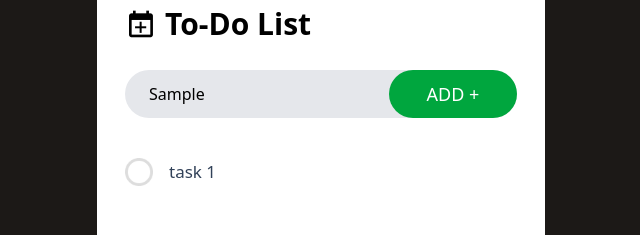
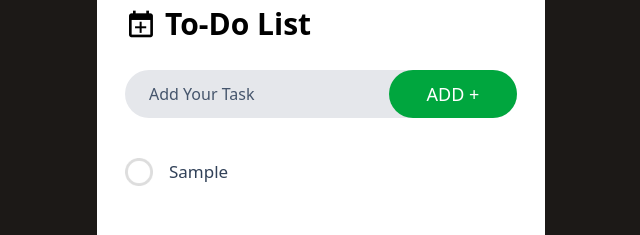
Before and after one commit to KushanRuwanPathirana/ToDo_App, a React (Vite) app: page / in a window 1280 px wide. Both pictures are taken after typing "Sample" into the empty fields and a click on the button "ADD +". Shown: the part 175-410 px from the top of the page, without its empty margins (319-959 px from the left). Built offline with nearby package versions, Linux system fonts and the light colour scheme.

Commit message:
Add new task part

```diff
--- a/src/Components/ToDo.jsx
+++ b/src/Components/ToDo.jsx
@@ -1,8 +1,34 @@
-import React from 'react'
+import React, { useEffect, useRef, useState } from 'react'
 import todo_icon from '../assets/todo_icon.png'
 import ToDoItems from './ToDoItems'
 
 const ToDo = () => {
+
+  const [todoList,setTodoList]= useState(localStorage.getItem("todos")? JSON.parse(localStorage.getItem("todos")) : []);
+
+  const inputRef =useRef();
+
+  {/* ------------ADD todo items---------------------   */}
+    const add =()=>{
+         const inputText =inputRef.current.value.trim();
+
+         if (inputText ===""){
+        return null;
+        }
+
+         const newTodo={
+            id: Date.now(),
+            text: inputText,
+            isComplete: false,
+         }
+         setTodoList((prev)=>[...prev, newTodo]);
+         inputRef.current.value ="";
+    }
+
+    useEffect(()=>{
+        localStorage.setItem("todos", JSON.stringify(todoList))
+    },[todoList])
+
   return (
     <div className=" bg-white place-self-center w-11/12 max-w-md flex flex-col p-7 min-h-[550px] rounded-xl">
 
@@ -16,14 +42,16 @@ const ToDo = () => {
        {/* ------------Input box---------------------   */}
 
         <div className='flex items-center my-7 bg-gray-200 rounded-full'>
-            <input className='bg-transparent border-0 outline-none flex-1 h-12 pl-6 pr-2 placeholder:text-slate-600' type="text" placeholder='Add Your Task'/>
-            <button className='border-none rounded-full bg-green-600 w-32 h-12 text-white text-lg font-medium cursor-pointer hover:bg-green-700'>ADD +</button>
+            <input ref={inputRef} className='bg-transparent border-0 outline-none flex-1 h-12 pl-6 pr-2 placeholder:text-slate-600' type="text" placeholder='Add Your Task'/>
+            <button onClick={add} className='border-none rounded-full bg-green-600 w-32 h-12 text-white text-lg font-medium cursor-pointer hover:bg-green-700'>ADD +</button>
         </div>
 
           {/* ------------To-Do List---------------------   */}
 
           <div>
-            <ToDoItems/>
+            {todoList.map((item, index)=>{
+                 return<ToDoItems key={index} text={item.text}/>
+            })}
           </div>
 
     </div>
--- a/src/Components/ToDoItems.jsx
+++ b/src/Components/ToDoItems.jsx
@@ -3,13 +3,14 @@ import not_tick from '../assets/not_tick.png';
 import tick from '../assets/tick.png';
 import delete_icon from '../assets/delete.png';
 
-const ToDoItems = () => {
+const ToDoItems = ({text}) => {
+
   return (
     <div className='flex items-center my-3 gap-2'>
          <div className='flex flex-1 items-center cursor-pointer'>
               <img src={not_tick} className='w-7' alt="" />
               <p className="text-slate-700 ml-4 text-[17px] decoration-slate-500 ">
-                task 1
+                {text}
             </p>
          </div>
     </div>
```
